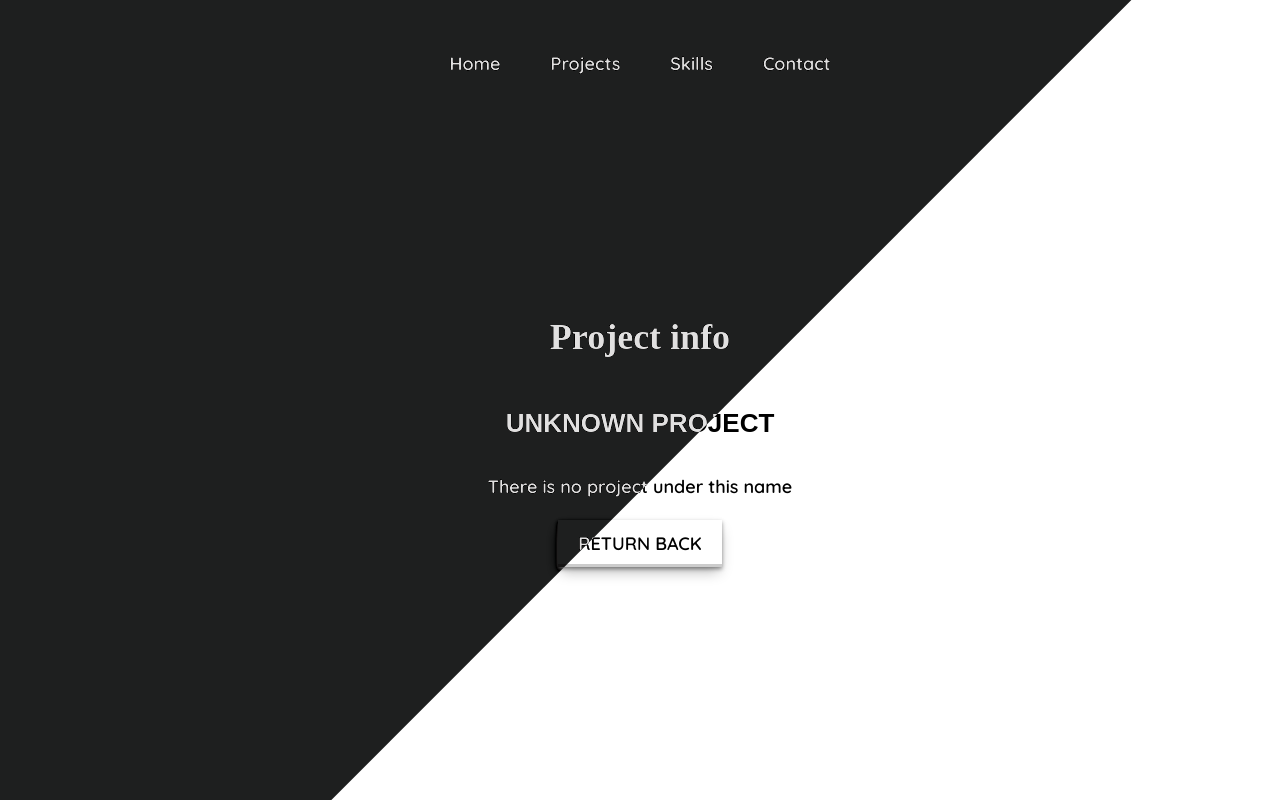
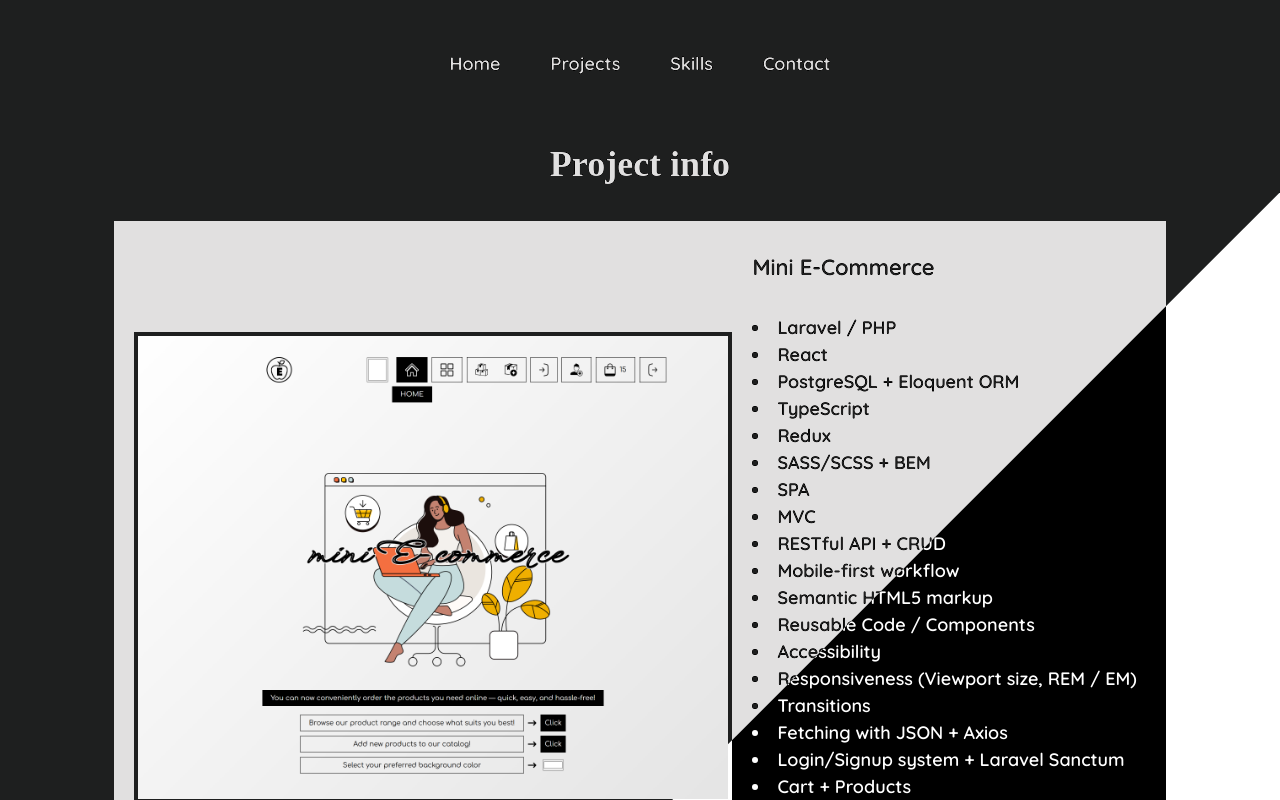
Before and after one commit to MiloosN5/PortfolioWebsite, a React (Vite) app: page /project/my-work/mini-e-commerce in a window 1280 px wide. Shown: the top 800 px of the page. Built offline with nearby package versions, Linux system fonts and the light colour scheme; a web font is replaced by a local one.

Commit message:
updating with new project

```diff
--- a/src/data/projects.js
+++ b/src/data/projects.js
@@ -17,6 +17,7 @@ import QRCode from '../assets/thumbnail_frontendMentor_QR_code.png'
 import MyRankings from '../assets/thumbnail_mywork_myrankings.png'
 import Sporto from '../assets/thumbnail_mywork_sporto.png'
 import PyTaskManager from '../assets/thumbnail_mywork_pytaskmanager.png'
+import MiniECommerce from '../assets/thumbnail_mywork_miniecommerce.png'
 
 export const projects = [
     {
@@ -397,21 +398,19 @@ export const projects = [
                     live: 'https://myrankings-frontend.onrender.com/'
                 },
                 features: [
-                    'Semantic HTML5 markup',
-                    'SASS/SCSS',
-                    'React - JS library',
-                    'Express + Node.js (Backend / Server)',
-                    'Node.js (Runtime for Backend)',
-                    'MongoDB (Database)',
+                    'React',
+                    'Express + Node.js',
+                    'MongoDB',
+                    'SASS/SCSS + BEM',
+                    'Flexbox/Grid',
                     'RESTful API / CRUD',
                     'SPA (Single-page application)',
+                    'Mobile-first workflow',
+                    'Semantic HTML5 markup',
                     'Reusable Code / Components',
-                    'BEM',
-                    'Flexbox/Grid',
-                    'Mobile-first workflow',
+                    'Accessibility',
                     'Responsiveness (Viewport size, REM / EM)',
-                    'Axios',
-                    'Accessibility',
+                    'Fetching with JSON + Axios',
                     'Transitions',
                     'Light / Dark Themes'
                 ],
@@ -427,7 +426,25 @@ export const projects = [
                     live: 'https://sporto-frontend.onrender.com/'
                 },
                 features: [
-                    'Postgres',
+                    'Express + Node.js',
+                    'React',
+                    'TypeScript',
+                    'PostgreSQL',
+                    'SASS/SCSS + BEM',
+                    'Flexbox/Grid',
+                    'RESTful API + CRUD',
+                    'MVC',
+                    'SPA (Single-page application)',
+                    'Mobile-first workflow',
+                    'Semantic HTML5 markup',
+                    'Reusable Code / Components',
+                    'Accessibility',
+                    'Responsiveness (Viewport size, REM / EM)',
+                    'Transitions',
+                    'Fetching with JSON + Axios',
+                    'Login/Signup system',
+                    'Nodemailer',
+                    'Carousel/slider'
                 ],
                 details: `/project/my-work/sporto`
             },
@@ -440,9 +457,41 @@ export const projects = [
                     code: 'https://github.com/MiloosN5/PYTHON__001__PyTaskManager',
                 },
                 features: [
-                    'Python',
+                    'Python'
                 ],
                 details: `/project/my-work/py-task-manager`
+            },
+            {
+                title: 'Mini E-Commerce',
+                slug: 'mini-e-commerce',
+                description: '...',
+                image: `${MiniECommerce}`,
+                link: {
+                    code: 'https://github.com/MiloosN5/Mini_ECommerce__PRL',
+                },
+                features: [
+                    'Laravel / PHP',
+                    'React',
+                    'PostgreSQL + Eloquent ORM',
+                    'TypeScript',
+                    'Redux',
+                    'SASS/SCSS + BEM',
+                    'SPA',
+                    'MVC',
+                    'RESTful API + CRUD',
+                    'Mobile-first workflow',
+                    'Semantic HTML5 markup',
+                    'Reusable Code / Components',
+                    'Accessibility',
+                    'Responsiveness (Viewport size, REM / EM)',
+                    'Transitions',
+                    'Fetching with JSON + Axios',
+                    'Login/Signup system + Laravel Sanctum',
+                    'Cart + Products',
+                    'CORS'
+
+                ],
+                details: `/project/my-work/mini-e-commerce`
             }
         ]
     }
```
Also changed, not shown: src/assets/thumbnail_mywork_miniecommerce.png (added), 1 other file (tests, documents, lock files or other folders).
